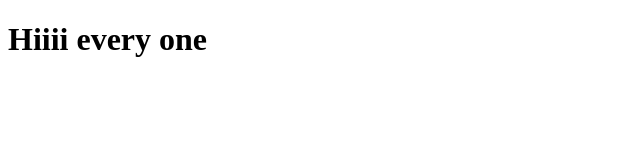
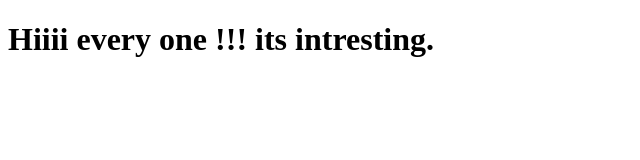
Before and after one commit to nityanandareddy/course-era, a plain HTML site: page index.html in a window 1280 px wide. Shown: the whole page, without its empty margins (0-640 px from the left). Drawn offline with Linux system fonts and the light colour scheme.

Commit message:
next version of webfile.

```diff
--- a/index.html
+++ b/index.html
@@ -5,6 +5,6 @@
     <title>hello era</title>
   </head>
   <body>
-    <h1>Hiiii every one</h1>
+    <h1>Hiiii every one !!! its intresting.</h1>
   </body>
 </html>
```
